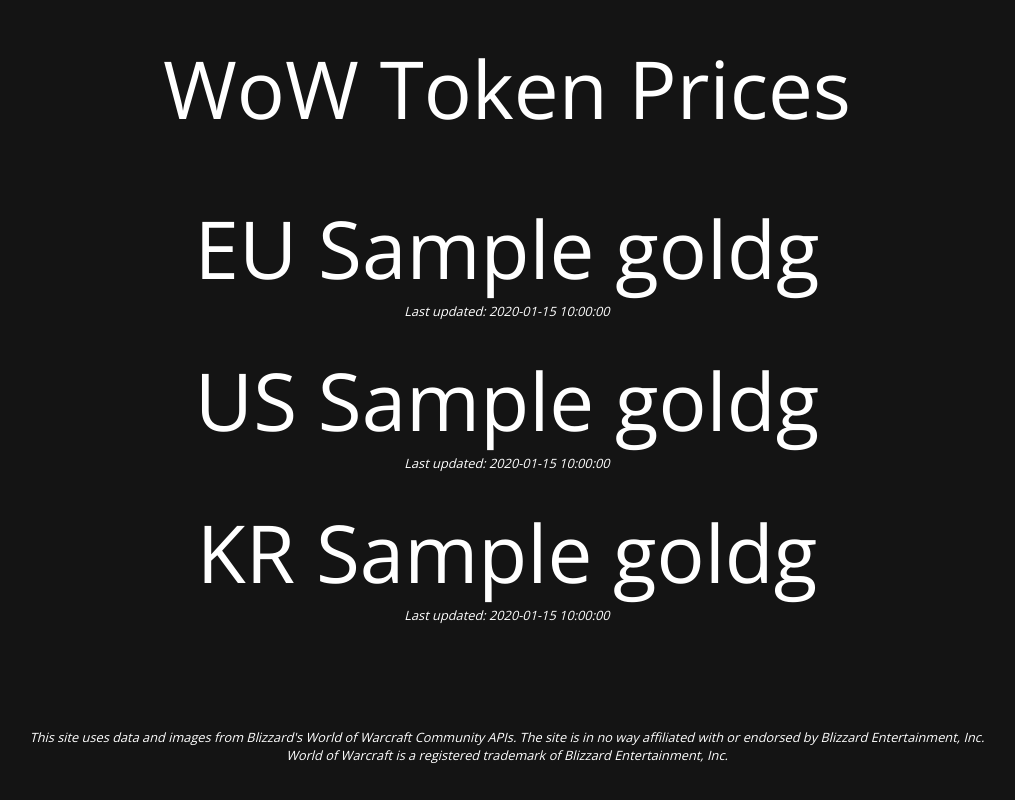
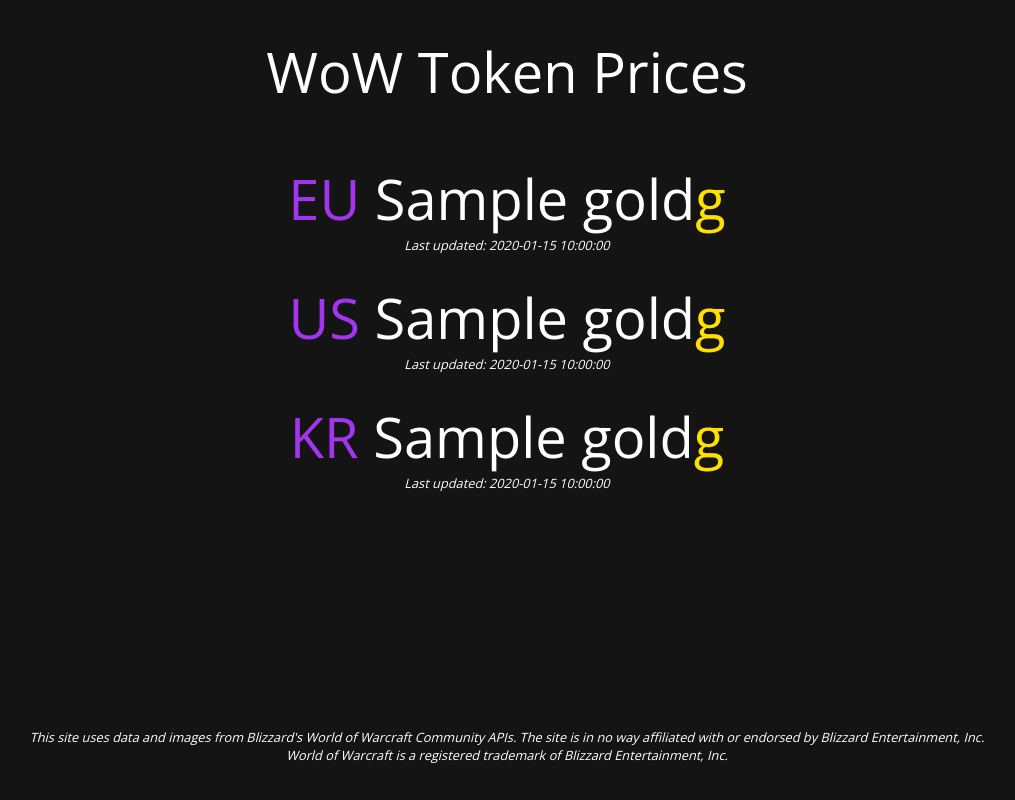
Before and after one commit to frreri/CharacterInfo, a Python web app: template webengine/templates/gold_token.html in a window 1280 px wide. Shown: the whole page, without its empty margins (133-1148 px from the left). Run offline with Jinja, Linux system fonts and the light colour scheme; the template is opened without the code that fills it: most values are stand-ins (such as "Sample title", 1, 10 or a date in 2020).

Commit message:
Fixed CSS for token page

```diff
--- a/webengine/static/css/main.css
+++ b/webengine/static/css/main.css
@@ -49,8 +49,11 @@
 .big-headline {
   font-size: 500%;
 }
-.big-headline-mb0 {
-  font-size: 500%;
+.token-headline{
+  font-size: 350%;
+}
+.token-main-text {
+  font-size: 350%;
   margin-bottom: 0%;
 }
 .toplist-grp {
@@ -219,3 +222,9 @@ img {
 .warrior-color{
   color:#C79C6E;
 }
+.gold-color{
+  color: #FFDF00;
+}
+.region-color{
+  color: #a335ee;
+}
--- a/webengine/templates/gold_token.html
+++ b/webengine/templates/gold_token.html
@@ -1,19 +1,19 @@
 {% extends "layout.html" %}
 {% block content %}
 <div class="flex-container-col">
-    <div class="big-headline">
+    <div class="token-headline">
     WoW Token Prices
     </div>
-    <div class="big-headline-mb0">
-    EU {{ data.eu.gold }}g
+    <div class="token-main-text">
+    <span class="region-color">EU</span> {{ data.eu.gold }}<span class="gold-color">g</span>
     </div>
     <p class="footnote">Last updated: {{data.eu.updated}}</p>
-    <div class="big-headline-mb0">
-    US {{ data.us.gold }}g
+    <div class="token-main-text">
+    <span class="region-color">US</span> {{ data.us.gold }}<span class="gold-color">g</span>
     </div>
     <p class="footnote">Last updated: {{data.us.updated}}</p>
-    <div class="big-headline-mb0">
-    KR {{ data.kr.gold }}g
+    <div class="token-main-text">
+    <span class="region-color">KR</span> {{ data.kr.gold }}<span class="gold-color">g</span>
     </div>
     <p class="footnote">Last updated: {{data.kr.updated}}</p>
 </div>
```
